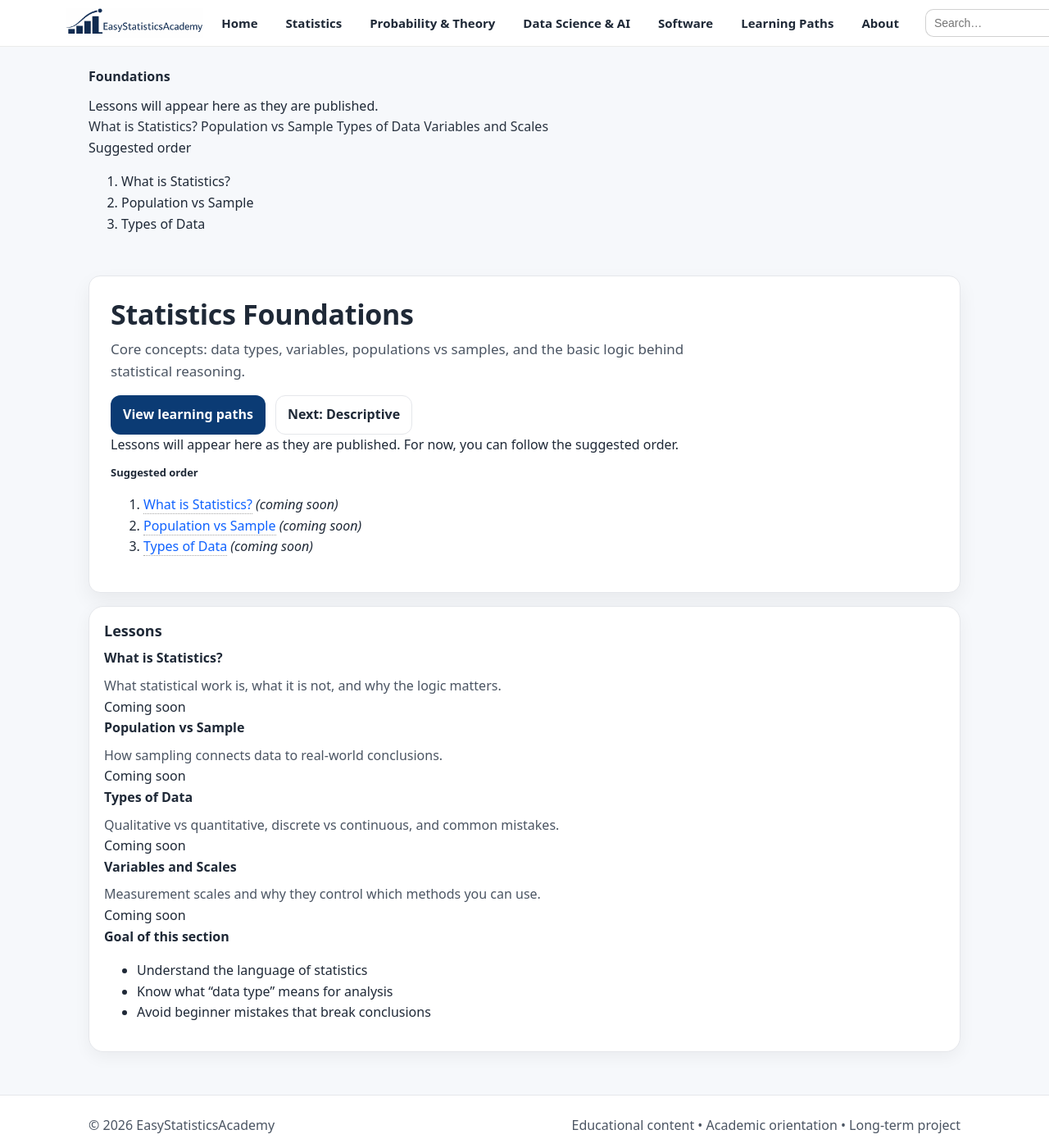
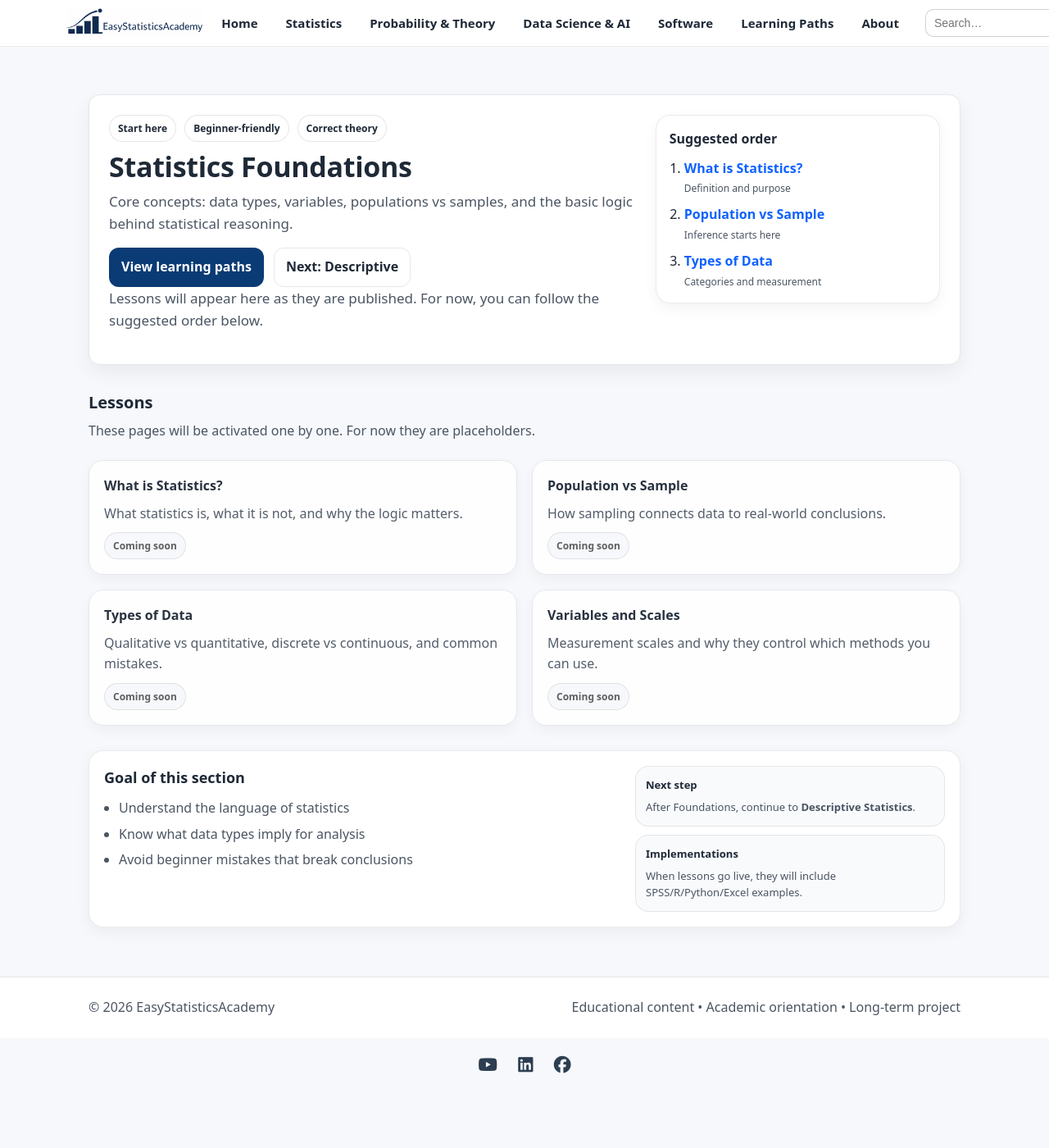
Before and after one commit to ammar-homaida-statistics/easystatisticsacademy, a Jekyll site: the page built from foundations/index.md, in a window 1280 px wide and 1400 px high. Shown: the whole window at 82% size. Built offline with Jekyll 4.4.1, drawn with Linux system fonts in a browser that asks for light colours; our own code applies the rules of GitHub Pages for plain Markdown files.

Commit message:
Revert "Update Foundations by add list of leassons"
This reverts commit 9e3fecd26ddce2621d9d163eeca13c18bd7300f3.

```diff
--- a/css/style.css
+++ b/css/style.css
@@ -845,100 +845,3 @@ a:hover{ text-decoration: underline; }
 @media (max-width: 980px){
   .grid-2{ grid-template-columns: 1fr; }
 }
-
-<section class="section-layout">
-  <!-- LEFT: manual lesson list -->
-  <aside class="section-sidebar" aria-label="Foundations lessons">
-    <div class="sidebar-box">
-      <div class="sidebar-title">Foundations</div>
-      <div class="sidebar-note">Lessons will appear here as they are published.</div>
-
-      <nav class="sidebar-nav">
-        <!-- Published lessons (real links) -->
-        <!-- Example:
-        <a class="sidebar-link" href="/foundations/what-is-statistics/">What is Statistics?</a>
-        -->
-
-        <!-- Coming soon (not clickable) -->
-        <span class="sidebar-link is-soon">What is Statistics?</span>
-        <span class="sidebar-link is-soon">Population vs Sample</span>
-        <span class="sidebar-link is-soon">Types of Data</span>
-        <span class="sidebar-link is-soon">Variables and Scales</span>
-      </nav>
-
-      <div class="sidebar-divider"></div>
-
-      <div class="sidebar-subtitle">Suggested order</div>
-      <ol class="sidebar-ol">
-        <li>What is Statistics?</li>
-        <li>Population vs Sample</li>
-        <li>Types of Data</li>
-      </ol>
-    </div>
-  </aside>
-
-  <!-- RIGHT: your normal page content -->
-  <main class="section-main">
-    <section class="hero">
-      <div class="hero-card">
-        <h1>Statistics Foundations</h1>
-        <p>
-          Core concepts: data types, variables, populations vs samples, and the basic
-          logic behind statistical reasoning.
-        </p>
-        <div class="hero-actions">
-          <a class="btn" href="/learning-paths/">View learning paths</a>
-          <a class="btn btn-outline" href="#lessons">Next: Descriptive</a>
-        </div>
-
-        <div class="subnote">
-          Lessons will appear here as they are published. For now, you can follow the suggested order.
-        </div>
-
-        <h2 class="mini-title">Suggested order</h2>
-        <ol class="mini-list">
-          <li><a href="#" class="inline-link">What is Statistics?</a> <em>(coming soon)</em></li>
-          <li><a href="#" class="inline-link">Population vs Sample</a> <em>(coming soon)</em></li>
-          <li><a href="#" class="inline-link">Types of Data</a> <em>(coming soon)</em></li>
-        </ol>
-      </div>
-    </section>
-
-    <section class="card" id="lessons">
-      <h2>Lessons</h2>
-
-      <div class="lesson-grid">
-        <div class="lesson-card">
-          <h3>What is Statistics?</h3>
-          <p>What statistical work is, what it is not, and why the logic matters.</p>
-          <div class="lesson-meta">Coming soon</div>
-        </div>
-
-        <div class="lesson-card">
-          <h3>Population vs Sample</h3>
-          <p>How sampling connects data to real-world conclusions.</p>
-          <div class="lesson-meta">Coming soon</div>
-        </div>
-
-        <div class="lesson-card">
-          <h3>Types of Data</h3>
-          <p>Qualitative vs quantitative, discrete vs continuous, and common mistakes.</p>
-          <div class="lesson-meta">Coming soon</div>
-        </div>
-
-        <div class="lesson-card">
-          <h3>Variables and Scales</h3>
-          <p>Measurement scales and why they control which methods you can use.</p>
-          <div class="lesson-meta">Coming soon</div>
-        </div>
-      </div>
-
-      <h3 class="mini-title">Goal of this section</h3>
-      <ul class="mini-list">
-        <li>Understand the language of statistics</li>
-        <li>Know what “data type” means for analysis</li>
-        <li>Avoid beginner mistakes that break conclusions</li>
-      </ul>
-    </section>
-  </main>
-</section>
--- a/foundations/index.md
+++ b/foundations/index.md
@@ -1,96 +1,101 @@
-<section class="section-layout">
-  <!-- LEFT: manual lesson list -->
-  <aside class="section-sidebar" aria-label="Foundations lessons">
-    <div class="sidebar-box">
-      <div class="sidebar-title">Foundations</div>
-      <div class="sidebar-note">Lessons will appear here as they are published.</div>
+---
+layout: default
+title: Statistics Foundations
+description: Core concepts: data types, variables, populations vs samples, and the basic logic behind statistical reasoning.
+permalink: /foundations/
+sidebar: true
+---
 
-      <nav class="sidebar-nav">
-        <!-- Published lessons (real links) -->
-        <!-- Example:
-        <a class="sidebar-link" href="/foundations/what-is-statistics/">What is Statistics?</a>
-        -->
+<section class="hero hero-section">
+  <div class="hero-card hero-split">
+    <div class="hero-copy">
+      <div class="badge-row">
+        <span class="badge">Start here</span>
+        <span class="badge">Beginner-friendly</span>
+        <span class="badge">Correct theory</span>
+      </div>
 
-        <!-- Coming soon (not clickable) -->
-        <span class="sidebar-link is-soon">What is Statistics?</span>
-        <span class="sidebar-link is-soon">Population vs Sample</span>
-        <span class="sidebar-link is-soon">Types of Data</span>
-        <span class="sidebar-link is-soon">Variables and Scales</span>
-      </nav>
+      <h1>Statistics Foundations</h1>
+      <p class="lead">
+        Core concepts: data types, variables, populations vs samples, and the basic logic behind
+        statistical reasoning.
+      </p>
 
-      <div class="sidebar-divider"></div>
+      <div class="hero-actions">
+        <a class="btn" href="/learning-paths/">View learning paths</a>
+        <a class="btn btn-outline" href="/descriptive/">Next: Descriptive</a>
+      </div>
 
-      <div class="sidebar-subtitle">Suggested order</div>
-      <ol class="sidebar-ol">
-        <li>What is Statistics?</li>
-        <li>Population vs Sample</li>
-        <li>Types of Data</li>
-      </ol>
+      <p class="muted-mini">
+        Lessons will appear here as they are published. For now, you can follow the suggested order below.
+      </p>
     </div>
-  </aside>
 
-  <!-- RIGHT: your normal page content -->
-  <main class="section-main">
-    <section class="hero">
-      <div class="hero-card">
-        <h1>Statistics Foundations</h1>
-        <p>
-          Core concepts: data types, variables, populations vs samples, and the basic
-          logic behind statistical reasoning.
-        </p>
-        <div class="hero-actions">
-          <a class="btn" href="/learning-paths/">View learning paths</a>
-          <a class="btn btn-outline" href="#lessons">Next: Descriptive</a>
-        </div>
-
-        <div class="subnote">
-          Lessons will appear here as they are published. For now, you can follow the suggested order.
-        </div>
-
-        <h2 class="mini-title">Suggested order</h2>
-        <ol class="mini-list">
-          <li><a href="#" class="inline-link">What is Statistics?</a> <em>(coming soon)</em></li>
-          <li><a href="#" class="inline-link">Population vs Sample</a> <em>(coming soon)</em></li>
-          <li><a href="#" class="inline-link">Types of Data</a> <em>(coming soon)</em></li>
+    <div class="hero-panel">
+      <div class="panel-card">
+        <h2 class="panel-title">Suggested order</h2>
+        <ol class="quickstart">
+          <li><a href="#lessons">What is Statistics?</a><span class="meta">Definition and purpose</span></li>
+          <li><a href="#lessons">Population vs Sample</a><span class="meta">Inference starts here</span></li>
+          <li><a href="#lessons">Types of Data</a><span class="meta">Categories and measurement</span></li>
         </ol>
       </div>
-    </section>
+    </div>
+  </div>
+</section>
 
-    <section class="card" id="lessons">
-      <h2>Lessons</h2>
+<section class="section" id="lessons">
+  <div class="section-head">
+    <h2>Lessons</h2>
+    <p>These pages will be activated one by one. For now they are placeholders.</p>
+  </div>
 
-      <div class="lesson-grid">
-        <div class="lesson-card">
-          <h3>What is Statistics?</h3>
-          <p>What statistical work is, what it is not, and why the logic matters.</p>
-          <div class="lesson-meta">Coming soon</div>
-        </div>
+  <div class="grid grid-2">
+    <div class="card lesson-card is-soon">
+      <h3>What is Statistics?</h3>
+      <p>What statistics is, what it is not, and why the logic matters.</p>
+      <span class="pill">Coming soon</span>
+    </div>
 
-        <div class="lesson-card">
-          <h3>Population vs Sample</h3>
-          <p>How sampling connects data to real-world conclusions.</p>
-          <div class="lesson-meta">Coming soon</div>
-        </div>
+    <div class="card lesson-card is-soon">
+      <h3>Population vs Sample</h3>
+      <p>How sampling connects data to real-world conclusions.</p>
+      <span class="pill">Coming soon</span>
+    </div>
 
-        <div class="lesson-card">
-          <h3>Types of Data</h3>
-          <p>Qualitative vs quantitative, discrete vs continuous, and common mistakes.</p>
-          <div class="lesson-meta">Coming soon</div>
-        </div>
+    <div class="card lesson-card is-soon">
+      <h3>Types of Data</h3>
+      <p>Qualitative vs quantitative, discrete vs continuous, and common mistakes.</p>
+      <span class="pill">Coming soon</span>
+    </div>
 
-        <div class="lesson-card">
-          <h3>Variables and Scales</h3>
-          <p>Measurement scales and why they control which methods you can use.</p>
-          <div class="lesson-meta">Coming soon</div>
-        </div>
-      </div>
+    <div class="card lesson-card is-soon">
+      <h3>Variables and Scales</h3>
+      <p>Measurement scales and why they control which methods you can use.</p>
+      <span class="pill">Coming soon</span>
+    </div>
+  </div>
+</section>
 
-      <h3 class="mini-title">Goal of this section</h3>
-      <ul class="mini-list">
+<section class="section section-slim">
+  <div class="callout">
+    <div class="callout-copy">
+      <h2>Goal of this section</h2>
+      <ul class="bullets">
         <li>Understand the language of statistics</li>
-        <li>Know what “data type” means for analysis</li>
+        <li>Know what data types imply for analysis</li>
         <li>Avoid beginner mistakes that break conclusions</li>
       </ul>
-    </section>
-  </main>
+    </div>
+    <div class="callout-side">
+      <div class="mini">
+        <div class="mini-title">Next step</div>
+        <div class="mini-body">After Foundations, continue to <strong>Descriptive Statistics</strong>.</div>
+      </div>
+      <div class="mini">
+        <div class="mini-title">Implementations</div>
+        <div class="mini-body">When lessons go live, they will include SPSS/R/Python/Excel examples.</div>
+      </div>
+    </div>
+  </div>
 </section>
```
